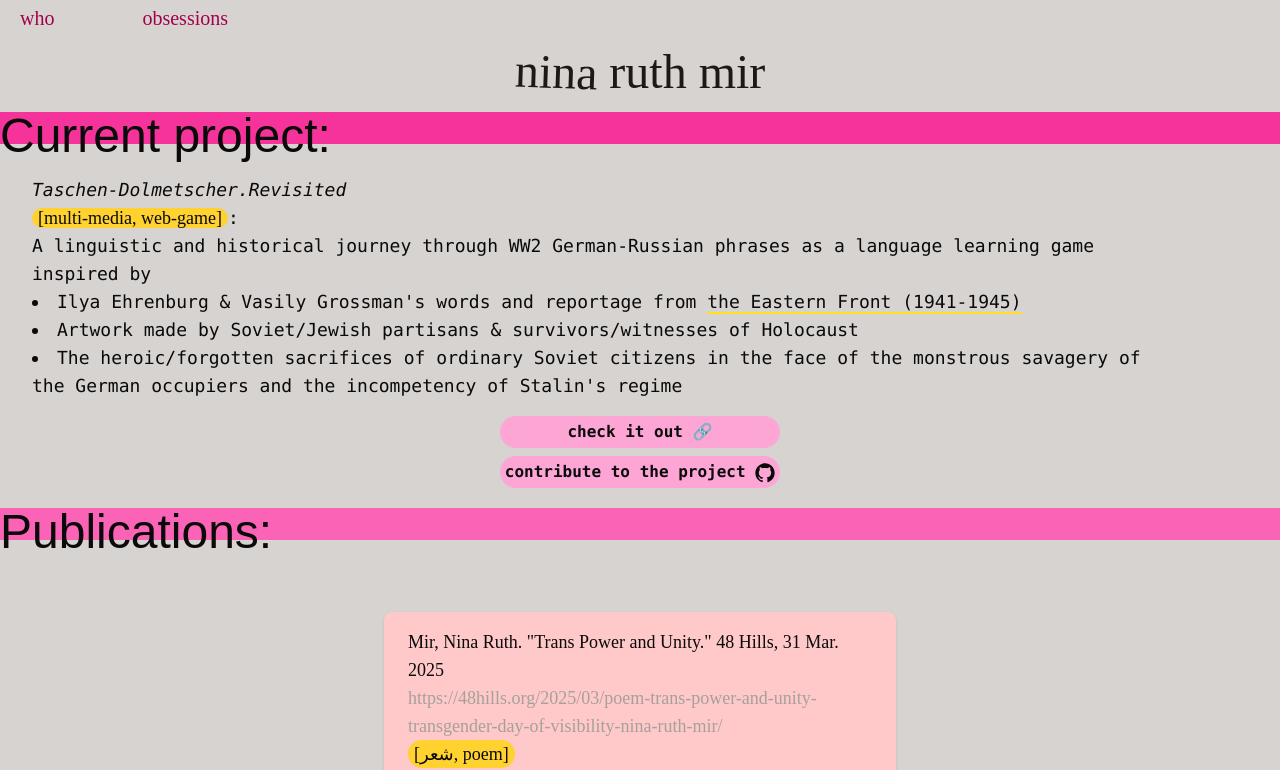
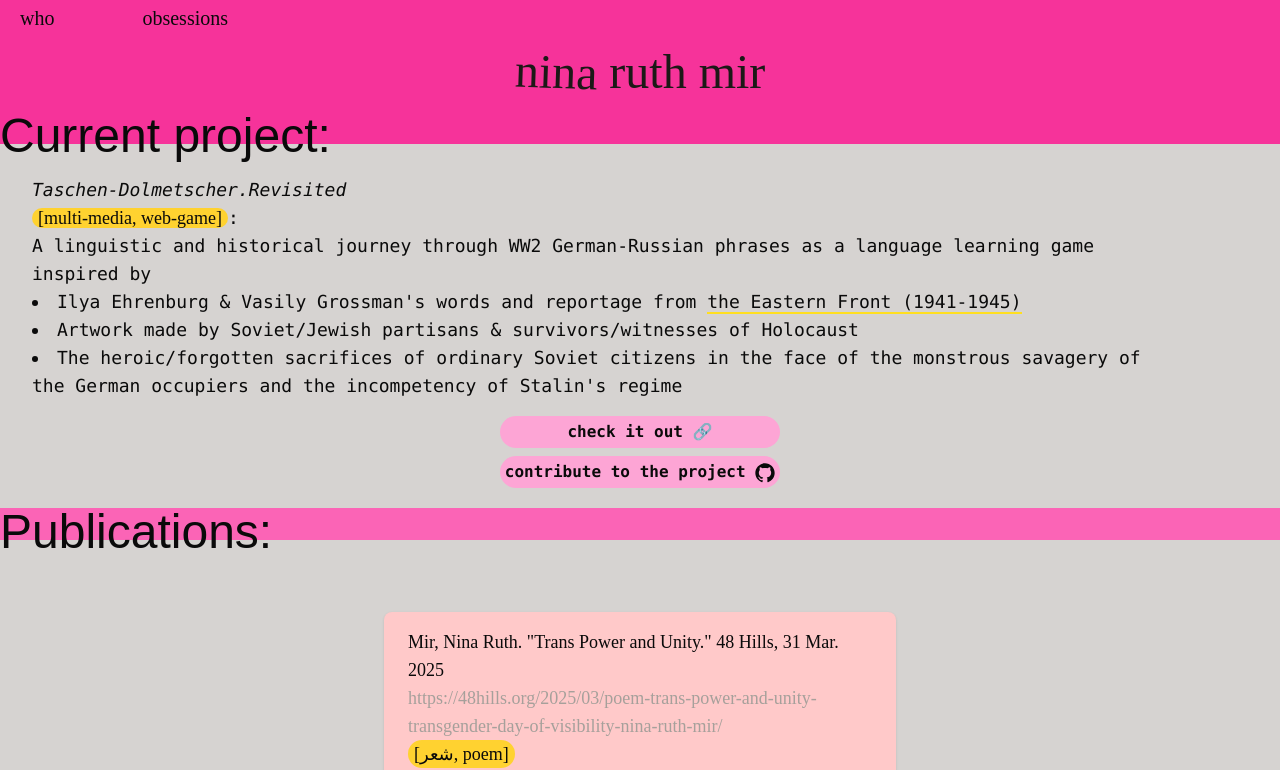
Before and after one commit to nina-mir/words, a React (Vite) app: page / in a window 1280 px wide. Shown: the top 770 px of the page. Built offline with nearby package versions, Linux system fonts and the light colour scheme; a web font is replaced by a local one.

Commit message:
App.tsx updated with hover buttons, header bg-pink added

```diff
--- a/src/components/Header.tsx
+++ b/src/components/Header.tsx
@@ -3,7 +3,7 @@ import Nav from '@/components/Nav'
 
 const Header: React.FC = () => {
     return (
-        <header className="bg-stone-300 relative overflow-hidden dark:bg-stone-700 ">
+        <header className="bg-pink-500 relative overflow-hidden dark:bg-stone-700 ">
             <div className="relative w-full">
                 <Nav />
             </div>
--- a/src/components/Nav.tsx
+++ b/src/components/Nav.tsx
@@ -9,7 +9,7 @@ import {
 import { Link } from 'react-router-dom'
 // Define custom styles using Tailwind classes
 const navItemStyles =
-"font-header hover:bg-stone-500 text-pink-800 hover:text-white dark:text-stone-300 md:text-xl ml-1 px-4 py-2 rounded transition-colors duration-200";
+"font-header hover:bg-pink-500 text-pink-1000 hover:text-white dark:text-stone-300 md:text-xl ml-1 px-4 py-2 rounded transition-colors duration-200";
 
 const Nav: React.FC = () => {
     return (
```
Also changed, not shown: src/components/Footer.tsx (+7 -1 lines).
